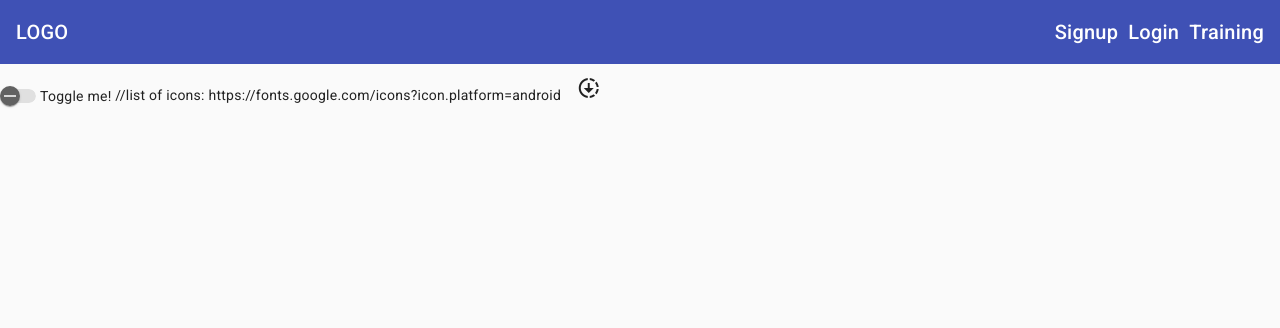
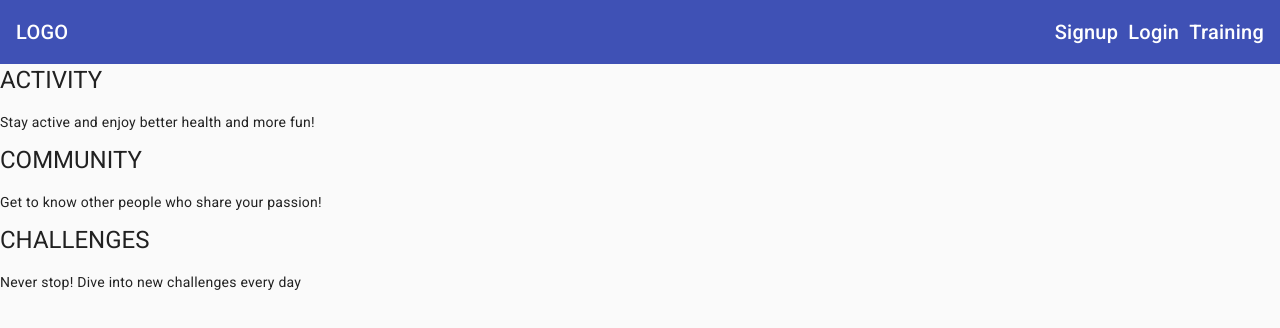
Before and after one commit to med31/angular-material-learn, an Angular app: page / in a window 1280 px wide. Shown: the top 328 px of the page. Built offline with nearby package versions, Linux system fonts and the light colour scheme.

Commit message:
fist update welcome page

```diff
--- a/src/app/welcome/welcome.component.html
+++ b/src/app/welcome/welcome.component.html
@@ -1,6 +1,14 @@
-<mat-slide-toggle>Toggle me!</mat-slide-toggle>
-
-//list of icons: https://fonts.google.com/icons?icon.platform=android
-<button mat-icon-button>
-  <mat-icon>downloading</mat-icon>
-</button>
+<div class="welcome">
+  <section>
+    <h1>ACTIVITY</h1>
+    <p>Stay active and enjoy better health and more fun!</p>
+  </section>
+  <section>
+    <h1>COMMUNITY</h1>
+    <p>Get to know other people who share your passion!</p>
+  </section>
+  <section>
+    <h1>CHALLENGES</h1>
+    <p>Never stop! Dive into new challenges every day</p>
+  </section>
+</div>
```
